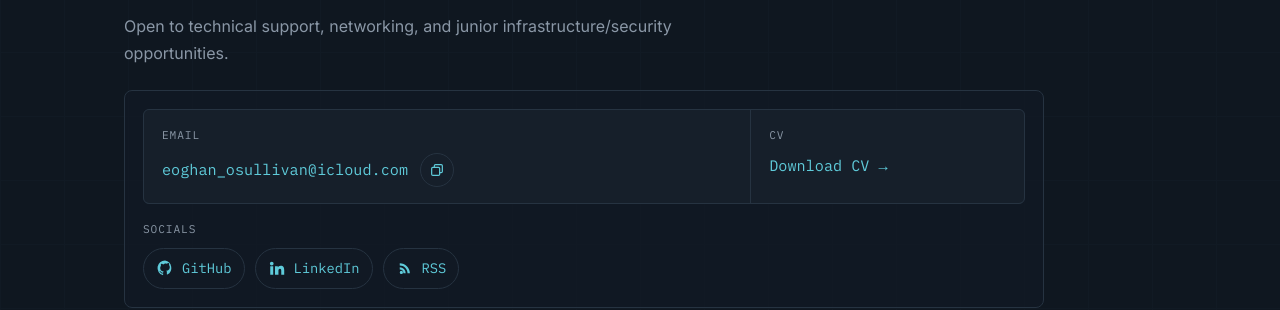
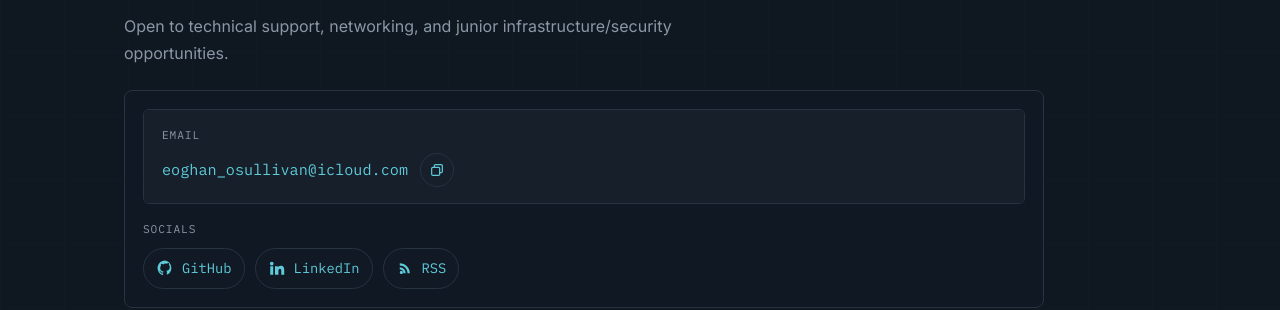
Before and after one commit to o-inn/static-portfolio, a Jekyll site: the page built from index.html, in a window 1280 px wide and 1400 px high, scrolled down 2843 px. Shown: the part 908-1218 px from the top of the window. Built offline with Jekyll 4.4.1, drawn with Linux system fonts in a browser that asks for light colours.

Commit message:
Remove homepage CV link

```diff
--- a/assets/css/main.css
+++ b/assets/css/main.css
@@ -269,7 +269,7 @@ h2 { font-family: var(--display); font-size: clamp(1.5rem, 3vw, 2rem); margin: 0
   border: 1px solid var(--panel-border); border-radius: 8px;
 }
 .contact-actions {
-  display: grid; grid-template-columns: minmax(260px, 1fr) minmax(180px, 0.45fr);
+  display: grid; grid-template-columns: 1fr;
   gap: 1px; background: var(--panel-border); border: 1px solid var(--panel-border);
   border-radius: 6px; overflow: hidden;
 }
--- a/index.html
+++ b/index.html
@@ -218,10 +218,6 @@ terminal_log: true
           </button>
         </div>
       </div>
-      <a class="contact-action" href="{{ '/assets/docs/eoghan-sullivan-cv.pdf' | relative_url }}" target="_blank" rel="noopener">
-        <span class="label">CV</span>
-        <span>Download CV →</span>
-      </a>
     </div>
 
     <div class="social-block">
```
